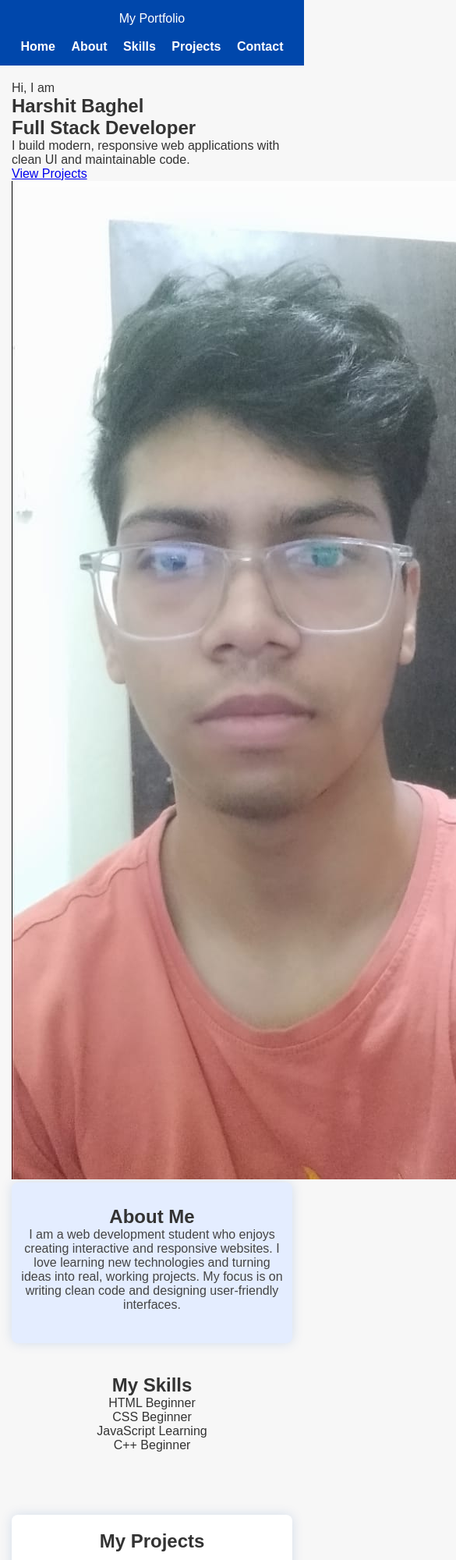
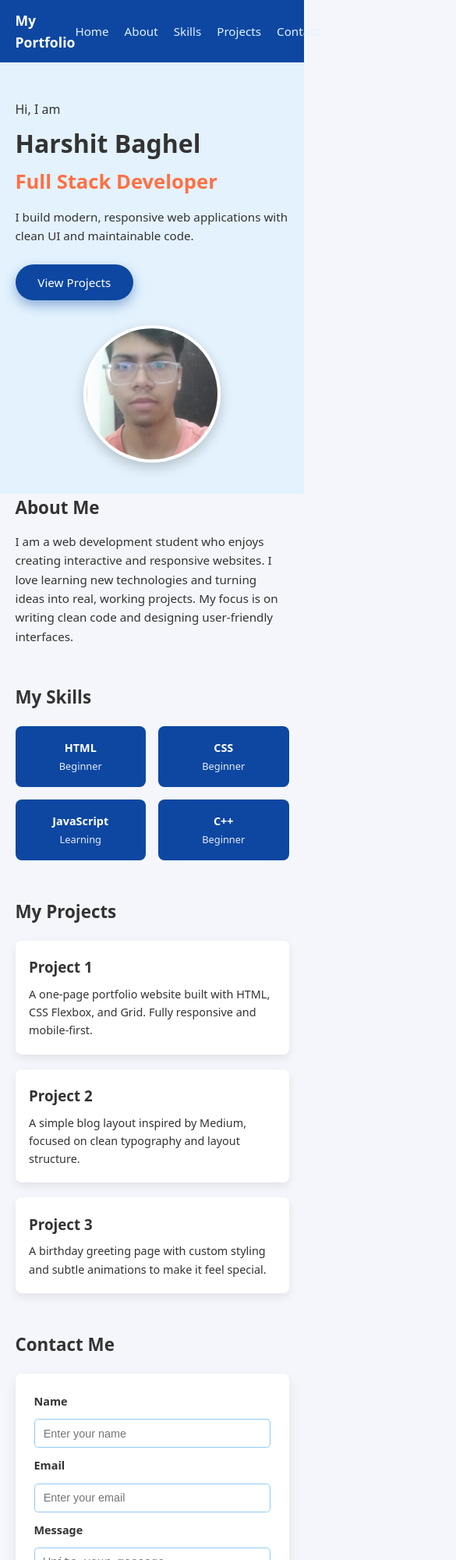
Before and after one commit to HarshitBaghel420/Lab_Assignment_KRMU_WebDev1, a plain HTML site: page Index.html in a window 390 px wide. Shown: the top 2000 px of the page at 78% size, 585 px wide, since content can reach past the window. Drawn offline with Linux system fonts and the light colour scheme.

Commit message:
Refactor CSS styles for improved layout and design

```diff
--- a/style.css
+++ b/style.css
@@ -1,244 +1,381 @@
-/* Reset default styles */
-* {
-    box-sizing: border-box;
-    margin: 0;
-    padding: 0;
-    font-family: Arial, sans-serif;
+*,
+*::before,
+*::after {
+  box-sizing: border-box;
+  margin: 0;
+  padding: 0;
+}
+
+html {
+  font-size: 100%;
+  scroll-behavior: smooth;
 }
 
 body {
-    background-color: #f7f7f7;
-    color: #333;
+  font-family: system-ui, -apple-system, BlinkMacSystemFont, "Segoe UI", sans-serif;
+  background-color: #f4f6fb;
+  color: #333;
+  line-height: 1.6;
 }
 
-/* Header and navigation */
-header {
-    background-color: #0047ab;
-    color: white;
-    text-align: center;
-    padding: 15px 10px;
+/* Layout helpers */
+.section {
+  width: 90%;
+  max-width: 72rem;
+  margin: 0 auto 3rem;
 }
 
-header h1 {
-    font-weight: bold;
-    font-size: 2rem;
-    margin-bottom: 5px;
+h1,
+h2,
+h3 {
+  font-weight: 700;
 }
 
-nav {
-    margin-top: 10px;
+/* Header / Nav (Flexbox) */
+.top-bar {
+  position: sticky;
+  top: 0;
+  z-index: 10;
+  display: flex;
+  justify-content: space-between;
+  align-items: center;
+  padding: 0.75rem 5vw;
+  background-color: #0d47a1;
+  color: #fff;
 }
 
-nav a {
-    color: white;
-    text-decoration: none;
-    margin: 0 12px;
-    font-size: 0.9rem;
-    font-weight: 600;
+.logo {
+  font-size: 1.1rem;
+  font-weight: 700;
 }
 
-nav a:hover {
-    text-decoration: underline;
+.main-nav {
+  display: flex;
+  gap: 1.25rem;
 }
 
-/* Main content sections */
-main {
-    max-width: 800px;
-    margin: 30px auto;
-    padding: 0 15px;
+.main-nav a {
+  font-size: 0.95rem;
+  text-decoration: none;
+  color: #e3f2fd;
+  position: relative;
+  transition: color 0.25s ease;
 }
 
-/* About Me section */
-#about {
-    background-color: #e4edff;
-    padding: 30px 10px 40px;
-    text-align: center;
-    border-radius: 8px;
-    box-shadow: 0 0 15px rgba(0, 71, 171, 0.15);
+.main-nav a::after {
+  content: "";
+  position: absolute;
+  left: 0;
+  bottom: -0.2rem;
+  width: 0;
+  height: 0.13rem;
+  background-color: #ff7043;
+  transition: width 0.25s ease;
 }
 
-#about img {
-    width: 150px;
-    height: 150px;
-    border-radius: 50%;
-    border: 6px solid #c4d7ff;
-    margin-bottom: 15px;
-    box-shadow: 0 2px 6px rgba(0, 0, 0, 0.1);
+.main-nav a:hover {
+  color: #ffffff;
 }
 
-#about p {
-    max-width: 600px;
-    margin: 0 auto;
-    font-size: 1rem;
-    color: #444;
+.main-nav a:hover::after {
+  width: 100%;
 }
 
-/* Projects section */
-#projects {
-    background-color: #fff;
-    padding: 20px 20px 30px;
-    margin-top: 40px;
-    border-radius: 8px;
-    box-shadow: 0 0 15px rgba(0, 71, 171, 0.15);
+/* Hero (Flexbox) */
+.hero {
+  padding: 3rem 5vw 2.5rem;
+  background-color: #e3f2fd;
+  min-height: 60vh;
+  display: flex;
+  align-items: center;
 }
 
-#projects h2 {
-    text-align: center;
-    font-weight: bold;
-    margin-bottom: 20px;
+.hero-inner {
+  display: flex;
+  flex-direction: column;
+  gap: 2rem;
+  width: 100%;
+  max-width: 72rem;
+  margin: 0 auto;
 }
 
-#projects ul {
-    max-width: 600px;
-    margin: 0 auto;
-    list-style-position: inside;
+/* Animation for text */
+@keyframes fadeInUp {
+  from {
+    opacity: 0;
+    transform: translateY(2rem);
+  }
+  to {
+    opacity: 1;
+    transform: translateY(0);
+  }
 }
 
-#projects li {
-    margin-bottom: 10px;
-    font-size: 1rem;
+.hero-text {
+  animation: fadeInUp 0.9s ease-out both;
 }
 
-/* Skills section */
-/* Center the entire skills section */
-#skills {
-    text-align: center;           /* Centers heading and section content */
-    padding: 40px 0;
+.hero .intro {
+  font-size: 1rem;
+  margin-bottom: 0.25rem;
 }
 
-/* Center and style the table */
-#skills table {
-    margin: 20px auto;            /* Centers horizontally */
-    border-collapse: collapse;
-    width: 60%;
-    background-color: #fff;
-    box-shadow: 0 0 8px rgba(0, 0, 0, 0.1);
-    border: 1px solid #0047ab;
+.hero h1 {
+  font-size: 2rem;
+  margin-bottom: 0.25rem;
 }
 
-/* Table cells */
-#skills th, #skills td {
-    border: 1px solid #0047ab;
-    padding: 10px 15px;
-    text-align: center;
-    font-size: 1rem;
+.hero .role {
+  font-size: 1.6rem;
+  color: #ff7043;
+  margin-bottom: 0.75rem;
 }
 
-/* Header color */
-#skills th {
-    background-color: #0047ab;
-    color: white;
+.hero .subtitle {
+  max-width: 30rem;
+  font-size: 0.95rem;
+  margin-bottom: 1.5rem;
 }
 
-
-/* Contact section */
-#contact {
-    background-color: #fff;
-    padding: 30px 25px 40px;
-    max-width: 600px;
-    margin: 40px auto 60px;
-    border-radius: 8px;
-    box-shadow: 0 0 15px rgba(0, 71, 171, 0.15);
+/* Hero photo */
+.hero-image-wrapper {
+  display: flex;
+  justify-content: center;
+  align-items: center;
 }
 
-#contact h2 {
-    text-align: center;
-    font-weight: bold;
-    margin-bottom: 25px;
+.hero-photo {
+  width: min(50vw, 11rem);
+  height: min(50vw, 11rem);
+  border-radius: 50%;
+  object-fit: cover;
+  box-shadow: 0 0.4rem 1rem rgba(0, 0, 0, 0.2);
+  border: 4px solid #ffffff;
+  transform: translateY(0);
+  transition: transform 0.3s ease, box-shadow 0.3s ease;
 }
 
-#contact form {
-    border: 1px solid #0047ab;
-    padding: 20px;
-    border-radius: 6px;
+.hero-photo:hover {
+  transform: translateY(-0.3rem) scale(1.03);
+  box-shadow: 0 0.8rem 1.6rem rgba(0, 0, 0, 0.25);
 }
 
-#contact label {
-    display: inline-block;
-    width: 80px;
-    font-weight: 700;
-    margin-bottom: 12px;
-    vertical-align: top;
+/* Buttons */
+.btn {
+  display: inline-flex;
+  justify-content: center;
+  align-items: center;
+  padding: 0.7rem 1.8rem;
+  font-size: 0.95rem;
+  border-radius: 999px;
+  border: none;
+  cursor: pointer;
+  text-decoration: none;
+  transition: background-color 0.25s ease, transform 0.2s ease,
+    box-shadow 0.25s ease;
 }
 
-#contact input[type="text"],
-#contact input[type="email"],
-#contact textarea {
-    border: 1px solid #0047ab;
-    border-radius: 4px;
-    padding: 6px 10px;
-    width: calc(100% - 100px);
-    font-size: 1rem;
-    margin-bottom: 15px;
-    resize: vertical;
+.primary-btn {
+  background-color: #0d47a1;
+  color: #fff;
+  box-shadow: 0 0.4rem 0.9rem rgba(13, 71, 161, 0.4);
 }
 
-#contact input[type="text"]:focus,
-#contact input[type="email"]:focus,
-#contact textarea:focus {
-    outline: none;
-    border-color: #002f70;
+.primary-btn:hover {
+  background-color: #08306b;
+  transform: translateY(-0.1rem);
+  box-shadow: 0 0.7rem 1.4rem rgba(13, 71, 161, 0.5);
 }
 
-#contact textarea {
-    height: 90px;
+.secondary-btn {
+  background-color: #0d47a1;
+  color: #fff;
 }
 
-#contact input[type="submit"] {
-    background-color: #0047ab;
-    border: none;
-    color: white;
-    font-weight: 700;
-    padding: 10px 30px;
-    border-radius: 4px;
-    cursor: pointer;
-    float: right;
-    width: 100px;
-    transition: background-color 0.3s ease;
+.secondary-btn:hover {
+  background-color: #08306b;
+  transform: translateY(-0.1rem);
 }
 
-#contact input[type="submit"]:hover {
-    background-color: #002f70;
+/* About */
+.about h2 {
+  margin-bottom: 0.8rem;
+  font-size: 1.4rem;
 }
 
-/* Clear float in form */
-#contact form::after {
-    content: "";
-    display: block;
-    clear: both;
+.about p {
+  font-size: 0.95rem;
 }
 
-/* Responsive design */
-@media (max-width: 700px) {
-    main {
-        margin: 20px 10px;
-        padding: 0 5px;
-    }
+/* Skills (Flexbox) */
+.skills h2 {
+  margin-bottom: 1.2rem;
+  font-size: 1.4rem;
+}
 
-    #skills table {
-        width: 100% !important;
-    }
+.skills-row {
+  display: flex;
+  flex-wrap: wrap;
+  gap: 1rem;
+}
 
-    #contact label,
-    #contact input[type="text"],
-    #contact input[type="email"],
-    #contact textarea {
-        width: 100% !important;
-        display: block;
-    }
+.skill-card {
+  flex: 1 1 9rem;
+  padding: 1rem 0.5rem;
+  background-color: #0d47a1;
+  color: #fff;
+  text-align: center;
+  border-radius: 0.5rem;
+  font-size: 0.9rem;
+  transition: transform 0.25s ease, box-shadow 0.25s ease;
+}
 
-    #contact label {
-        margin-bottom: 6px;
-    }
+.skill-card:hover {
+  transform: translateY(-0.2rem);
+  box-shadow: 0 0.6rem 1.3rem rgba(0, 0, 0, 0.18);
+}
 
-    #contact input[type="submit"] {
-        float: none;
-        width: 100%;
-    }
+.skill-title {
+  display: block;
+  font-weight: 700;
+}
 
-    nav a {
-        display: inline-block;
-        margin: 8px 8px 0 8px;
-        font-size: 1rem;
-    }
+.skill-level {
+  font-size: 0.8rem;
+  opacity: 0.9;
 }
+
+/* Projects (CSS Grid) */
+.projects h2 {
+  margin-bottom: 1.2rem;
+  font-size: 1.4rem;
+}
+
+.projects-grid {
+  display: grid;
+  grid-template-columns: 1fr;
+  gap: 1.2rem;
+}
+
+.project-card {
+  background-color: #ffffff;
+  border-radius: 0.5rem;
+  padding: 1.2rem 1.1rem;
+  box-shadow: 0 0.3rem 0.7rem rgba(0, 0, 0, 0.08);
+  transition: transform 0.25s ease, box-shadow 0.25s ease;
+}
+
+.project-card h3 {
+  margin-bottom: 0.5rem;
+}
+
+.project-card p {
+  font-size: 0.9rem;
+}
+
+.project-card:hover {
+  transform: translateY(-0.2rem);
+  box-shadow: 0 0.7rem 1.4rem rgba(0, 0, 0, 0.15);
+}
+
+/* Contact */
+.contact h2 {
+  margin-bottom: 1.2rem;
+  font-size: 1.4rem;
+}
+
+.contact-form {
+  display: flex;
+  flex-direction: column;
+  gap: 0.7rem;
+  background-color: #ffffff;
+  padding: 1.5rem;
+  border-radius: 0.5rem;
+  box-shadow: 0 0.4rem 1rem rgba(0, 0, 0, 0.08);
+}
+
+.contact-form label {
+  font-size: 0.9rem;
+  font-weight: 600;
+}
+
+.contact-form input,
+.contact-form textarea {
+  width: 100%;
+  padding: 0.6rem 0.7rem;
+  font-size: 0.9rem;
+  border-radius: 0.3rem;
+  border: 1px solid #90caf9;
+  transition: border-color 0.25s ease, box-shadow 0.25s ease;
+}
+
+.contact-form input:focus,
+.contact-form textarea:focus {
+  outline: none;
+  border-color: #0d47a1;
+  box-shadow: 0 0 0 0.1rem rgba(13, 71, 161, 0.25);
+}
+
+/* Footer */
+.page-footer {
+  margin-top: 2rem;
+  padding: 1rem 5vw;
+  background-color: #0d47a1;
+  color: #e3f2fd;
+  display: flex;
+  flex-direction: column;
+  gap: 0.7rem;
+  align-items: center;
+  justify-content: center;
+  text-align: center;
+}
+
+.back-to-top {
+  background-color: #ffffff;
+  color: #0d47a1;
+  padding-inline: 1.4rem;
+}
+
+.back-to-top:hover {
+  background-color: #e3f2fd;
+}
+
+/* Media Queries (mobile-first) */
+@media (min-width: 48rem) {
+  .hero-inner {
+    flex-direction: row;
+    justify-content: space-between;
+    align-items: center;
+  }
+
+  .hero-text {
+    max-width: 50%;
+  }
+
+  .hero h1 {
+    font-size: 2.4rem;
+  }
+
+  .hero .role {
+    font-size: 2rem;
+  }
+
+  .projects-grid {
+    grid-template-columns: repeat(2, minmax(0, 1fr));
+  }
+
+  .page-footer {
+    flex-direction: row;
+    justify-content: space-between;
+  }
+}
+
+@media (min-width: 64rem) {
+  .hero {
+    min-height: 70vh;
+  }
+
+  .projects-grid {
+    grid-template-columns: repeat(3, minmax(0, 1fr));
+  }
+}
```
